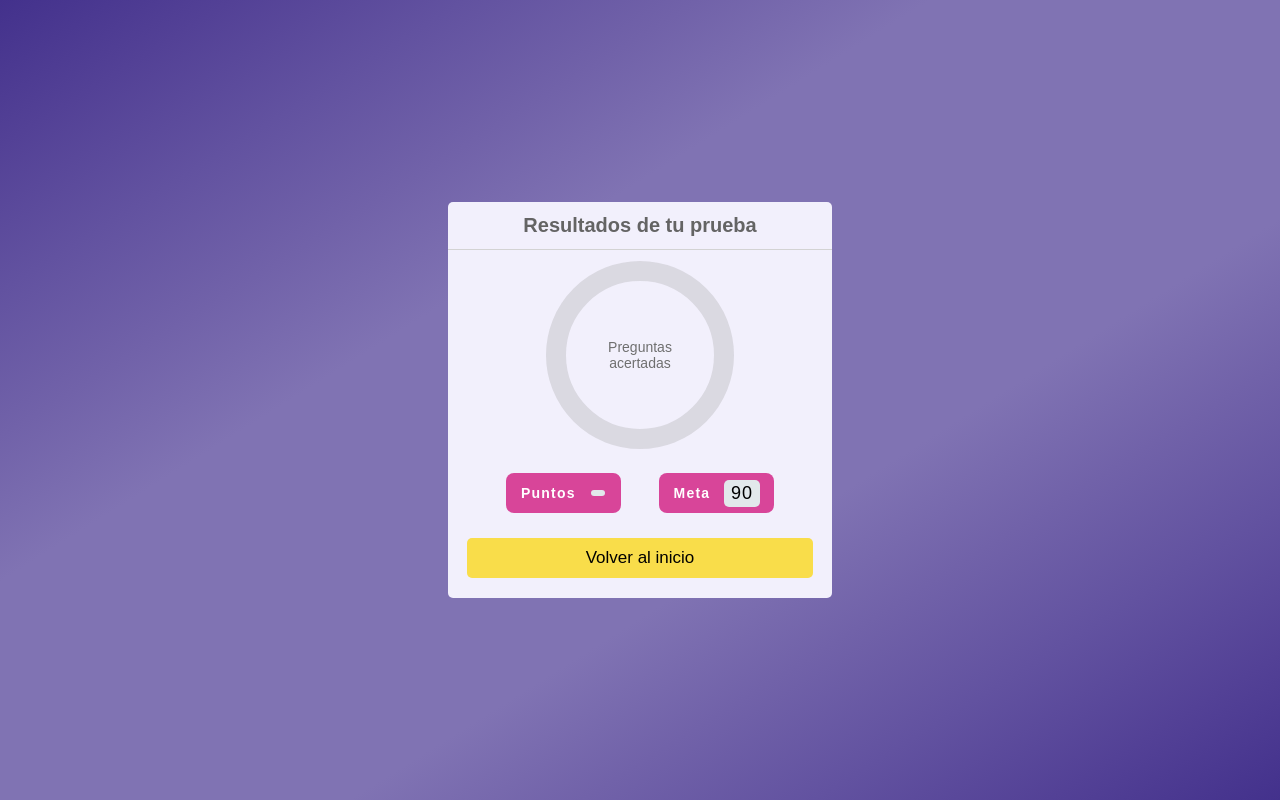
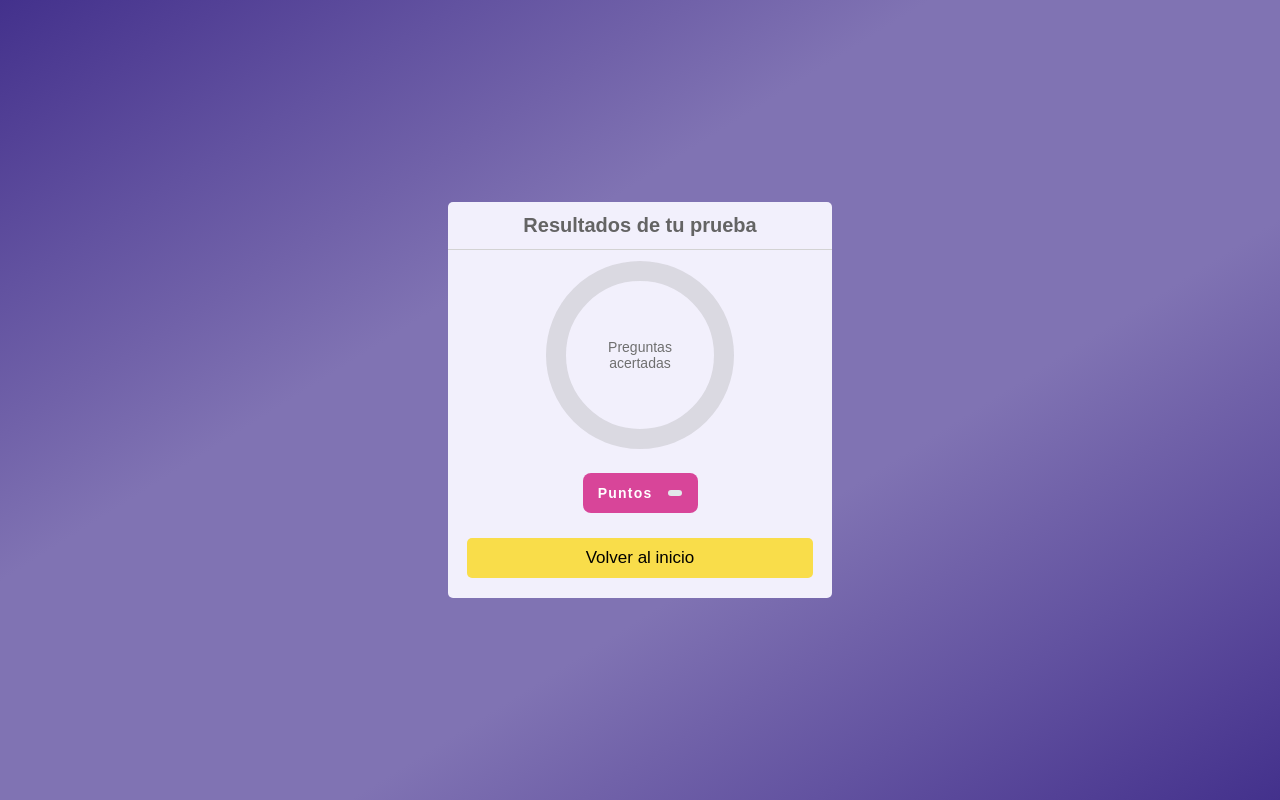
Before and after one commit to AlanMorales27/quizapp.github.io, a plain HTML site: page screens/result-page.html in a window 1280 px wide. Drawn offline with Linux system fonts and the light colour scheme.

Commit message:
Remove goal part

```diff
--- a/screens/result-page.html
+++ b/screens/result-page.html
@@ -40,10 +40,10 @@
                 <p>Puntos</p>
                 <h4>0</h4>
             </div>
-            <div class="resultsBox-points">
+            <!-- <div class="resultsBox-points">
                 <p>Meta</p>
                 <h4 id="goal">90</h4>
-            </div>
+            </div> -->
         </div>
         <!-- Buttons -->
         <div class="resultsBox-buttons">
```
